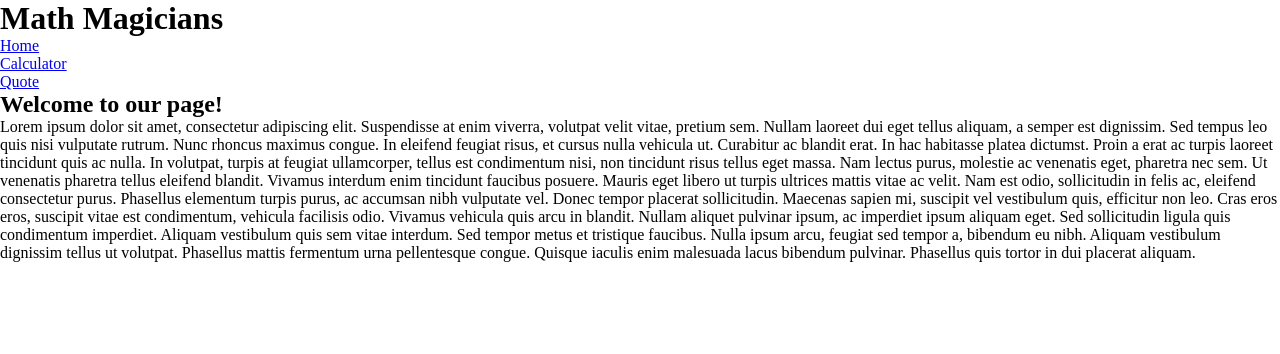
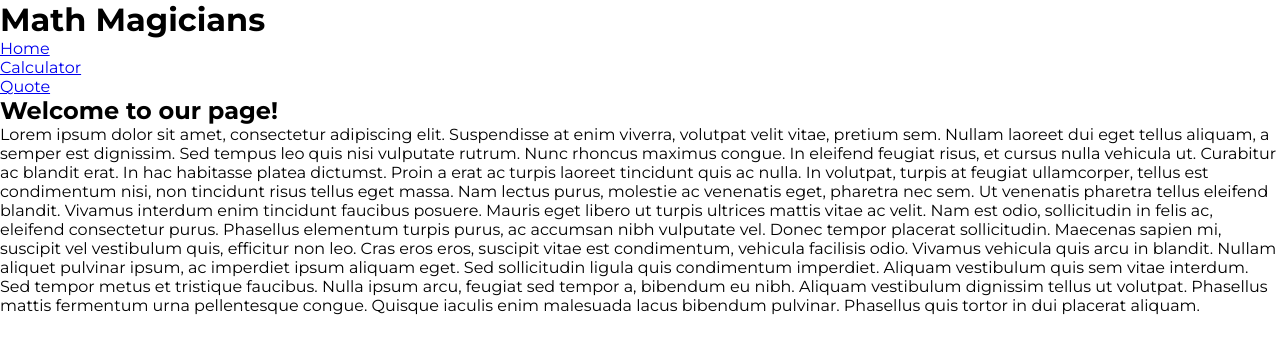
Before and after one commit to usmansbk/math-magicians, a React (Create React App) app: page / in a window 1280 px wide. Shown: the top 354 px of the page. Built offline with nearby package versions, Linux system fonts and the light colour scheme.

Commit message:
Add fonts

```diff
--- a/src/index.css
+++ b/src/index.css
@@ -1,4 +1,7 @@
+@import url("https://fonts.googleapis.com/css2?family=Montserrat:wght@400;500;700&display=swap");
+
 * {
   margin: 0;
   padding: 0;
+  font-family: 'Montserrat', sans-serif;;
 }
```
